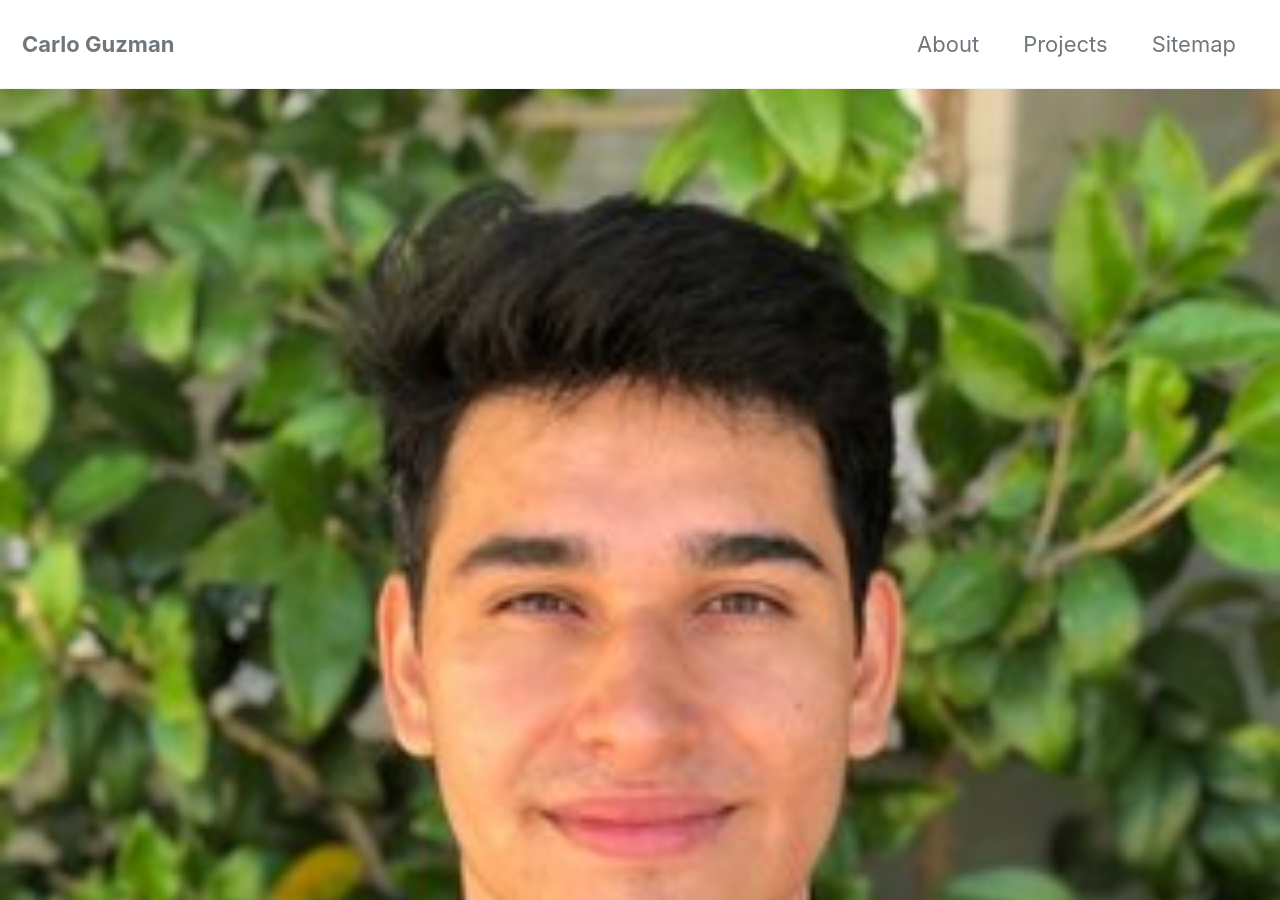
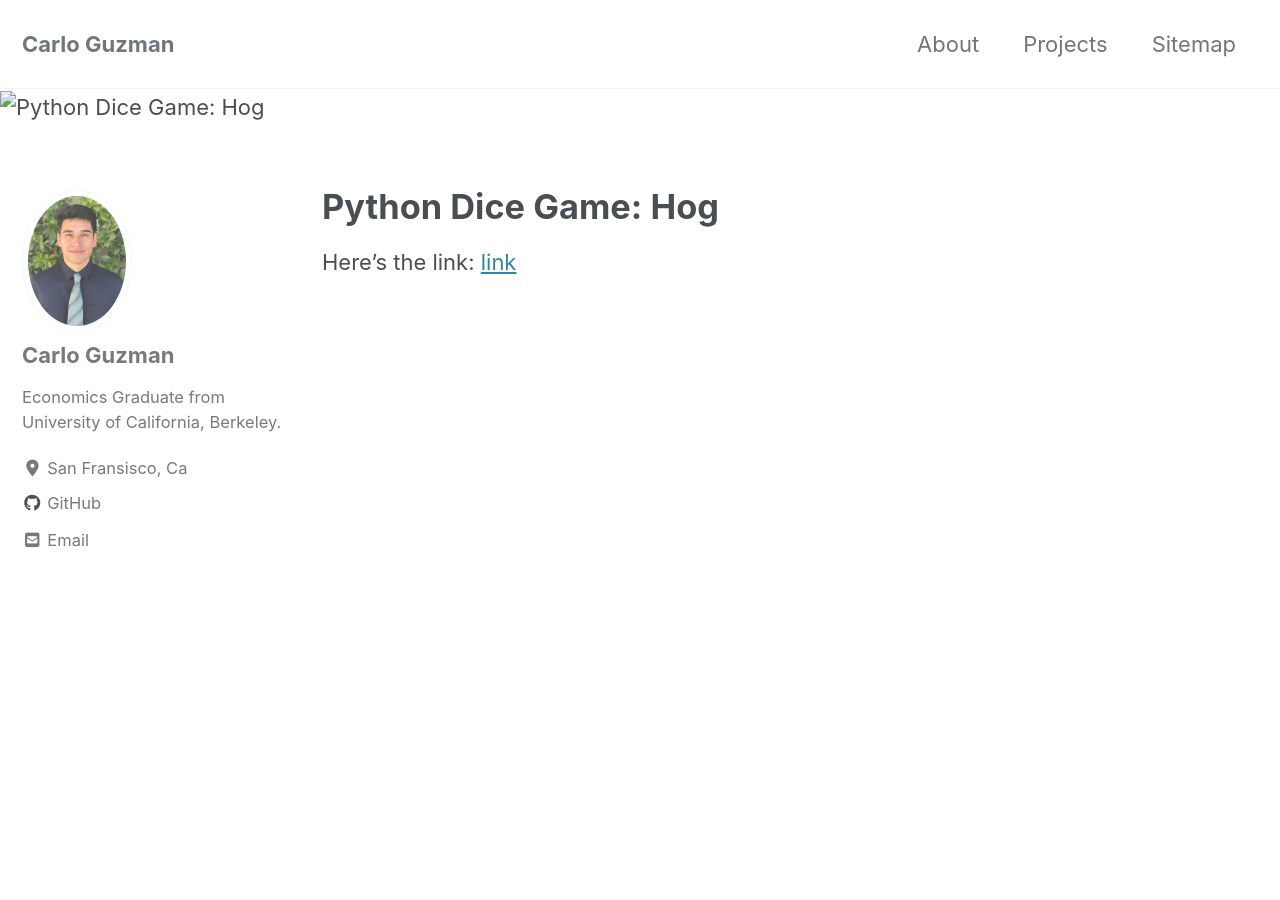
Before and after one commit to poptropicaman52/poptropicaman52.github.io, a Jekyll site: the page built from _posts/2019-02-07-hog.md, in a window 1280 px wide and 900 px high. Built offline with Jekyll 4.4.1, drawn with Linux system fonts in a browser that asks for light colours; cached includes are drawn as plain includes; nearby versions of some CDN libraries.

Commit message:
setting hog link

```diff
--- a/_posts/2019-02-07-hog.md
+++ b/_posts/2019-02-07-hog.md
@@ -4,6 +4,8 @@ date: 2019-02-07
 layout: archive
 permalink: /projects/
 header:
-  image: "/assets/images/rsz_profile_pic.jpg"
+  image: ""
 excerpt: "Python, Dice"
 ---
+
+Here's the link: [link](https://github.com/poptropicaman52/hog#hog)
```
Also changed, not shown: 1 other file.
